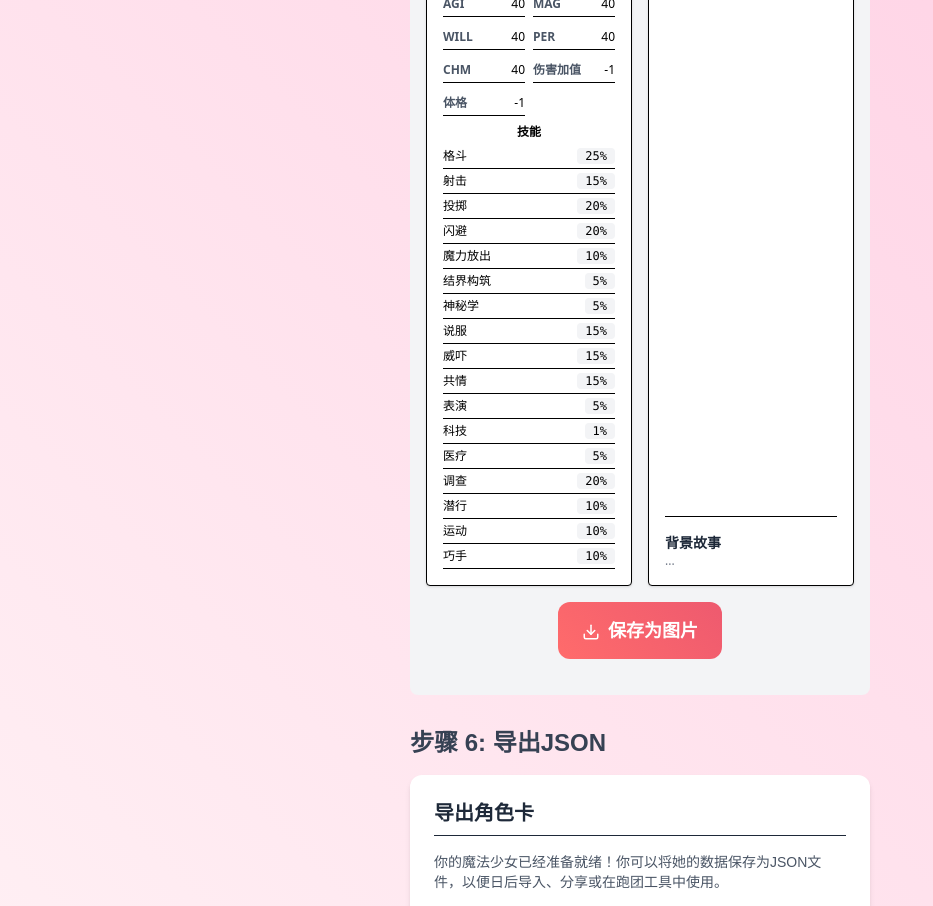
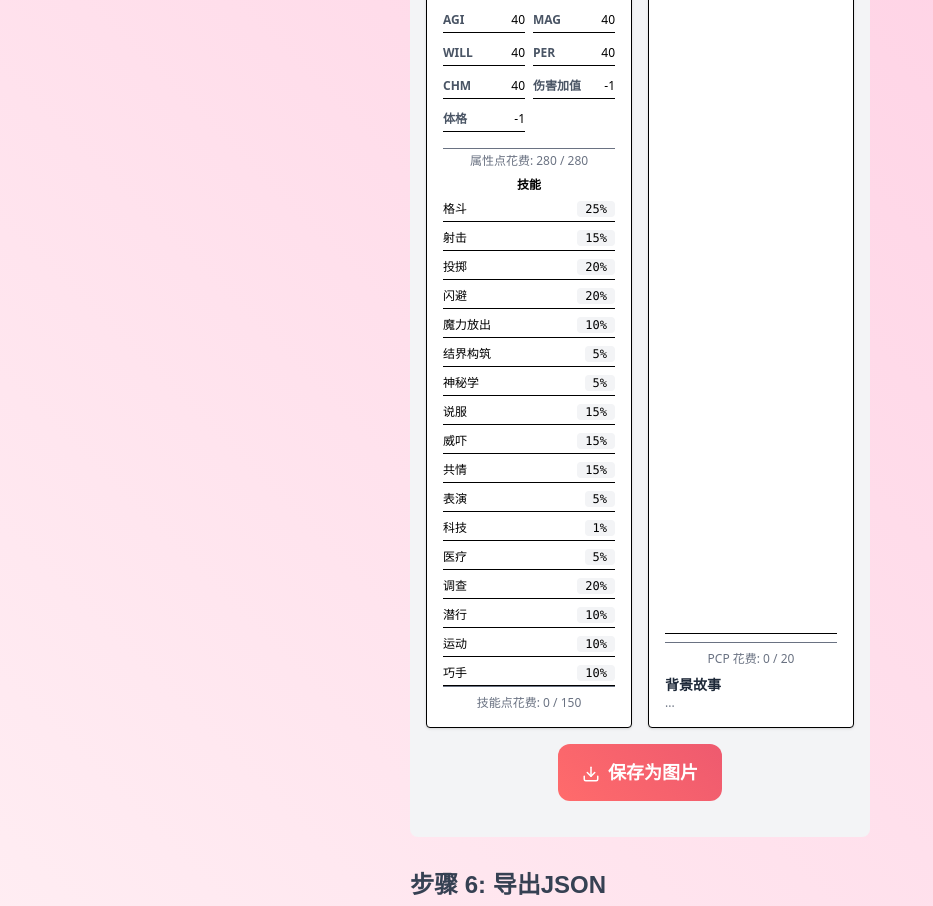
Before and after one commit to notuhao/MahoShojo-ARENA-TRPG-Helper, a Next.js app: page /character/create in a window 1280 px wide. Shown: the part 4080-4986 px from the top of the page, without its empty margins (0-933 px from the left). Built offline with nearby package versions, Linux system fonts and the light colour scheme.

Commit message:
feat: 显示角色花费点数

```diff
--- a/components/character-creator/CharacterSheetDisplay.tsx
+++ b/components/character-creator/CharacterSheetDisplay.tsx
@@ -11,27 +11,39 @@ import { Download } from 'lucide-react';
 /**
  * @fileoverview 角色卡可视化展示组件
  * @description
- * 负责将完整的角色卡数据（CharacterSheet）渲染成一个美观的、双页布局的卡片。
- * 同时，该组件内聚了使用 @zumer/snapdom 库进行截图导出的全部逻辑，
- * 遵循了参考项目 MahoShojo-Generator 中的成熟实践。
+ * 负责将完整的角色卡数据渲染成美观的卡片，并支持截图导出。
+ * [新增] 接收并展示属性、技能和能力的点数花费，并在超出默认上限时显示警告。
  */
+
+// 1. 更新 Props 接口，增加花费点数的属性
 interface CharacterSheetDisplayProps {
   characterSheet: CharacterSheet;
   onSaveImage: (imageUrl: string, width: number, height: number) => void;
+  spentAttributePoints: number;
+  spentSkillPoints: number;
+  spentPcpPoints: number;
 }
 
-const CharacterSheetDisplay: React.FC<CharacterSheetDisplayProps> = ({ characterSheet, onSaveImage }) => {
+const CharacterSheetDisplay: React.FC<CharacterSheetDisplayProps> = ({
+  characterSheet,
+  onSaveImage,
+  spentAttributePoints,
+  spentSkillPoints,
+  spentPcpPoints
+}) => {
   const cardRef = useRef<HTMLDivElement>(null);
   const { info, attributes, skills, powers } = characterSheet;
 
+  // 2. 定义规则书中的默认点数上限
+  const ATTR_LIMIT = 280;
+  const SKILL_LIMIT = 150;
+  const PCP_LIMIT = 20;
+
   // --- 数据计算与格式化 ---
-
-  // 计算衍生值
   const hp = Math.ceil((attributes.CON + attributes.STR) / 10);
   const mp = Math.ceil(attributes.MAG / 5);
   const radiance = Math.ceil(attributes.WILL / 5);
 
-  // 计算伤害加值(DB)和体格(Build)
   const getDamageBonusAndBuild = (strPlusCon: number) => {
     if (strPlusCon <= 64) return { db: '-2', build: -2 };
     if (strPlusCon <= 84) return { db: '-1', build: -1 };
@@ -43,34 +55,27 @@ const CharacterSheetDisplay: React.FC<CharacterSheetDisplayProps> = ({ character
   const { db, build } = getDamageBonusAndBuild(attributes.STR + attributes.CON);
 
   // --- 核心功能：导出为图片 ---
-
   const handleSaveImage = async () => {
     if (!cardRef.current) return;
 
     try {
-      // 截图前隐藏操作按钮，显示用于截图的Logo
       const buttonsContainer = cardRef.current.querySelector('.buttons-container') as HTMLElement;
       const logoPlaceholder = cardRef.current.querySelector('.logo-placeholder') as HTMLElement;
       if (buttonsContainer) buttonsContainer.style.display = 'none';
       if (logoPlaceholder) logoPlaceholder.style.display = 'flex';
 
-      // 执行截图
-      const result = await snapdom(cardRef.current, { scale: 1.5 }); // 提高分辨率
+      const result = await snapdom(cardRef.current, { scale: 1.5 });
 
-      // 截图后恢复UI
       if (buttonsContainer) buttonsContainer.style.display = 'flex';
       if (logoPlaceholder) logoPlaceholder.style.display = 'none';
 
       const imgElement = await result.toPng();
       const imageUrl = imgElement.src;
 
-      // 根据设备类型提供最佳保存体验
       const isMobileDevice = /Mobi/i.test(window.navigator.userAgent);
       if (isMobileDevice) {
-        // 移动端：调用父组件的回调，并传递尺寸
         onSaveImage(imageUrl, imgElement.naturalWidth, imgElement.naturalHeight);
       } else {
-        // 桌面端：直接触发文件下载
         const link = document.createElement('a');
         link.href = imageUrl;
         const fileName = info.codename || info.realName || '魔法少女';
@@ -82,7 +87,6 @@ const CharacterSheetDisplay: React.FC<CharacterSheetDisplayProps> = ({ character
     } catch (err) {
       alert('生成图片失败，请重试');
       console.error("图片生成失败:", err);
-      // 确保出错时也恢复UI
       const buttonsContainer = cardRef.current?.querySelector('.buttons-container') as HTMLElement;
       const logoPlaceholder = cardRef.current?.querySelector('.logo-placeholder') as HTMLElement;
       if (buttonsContainer) buttonsContainer.style.display = 'flex';
@@ -94,7 +98,7 @@ const CharacterSheetDisplay: React.FC<CharacterSheetDisplayProps> = ({ character
     <div ref={cardRef} className="bg-gray-100 p-4 rounded-lg font-sans">
       <div className="grid grid-cols-1 md:grid-cols-2 gap-4">
         {/* 第一页：战斗与核心数据 */}
-        <div className="bg-white p-4 rounded shadow-sm border">
+        <div className="bg-white p-4 rounded shadow-sm border flex flex-col">
           <div className="text-center border-b pb-2 mb-2">
             <p className="text-lg font-bold">{info.codename || '[代号]'}</p>
             <p className="text-sm text-gray-500">{info.realName || '[真名]'}</p>
@@ -126,14 +130,26 @@ const CharacterSheetDisplay: React.FC<CharacterSheetDisplayProps> = ({ character
             <div className="flex justify-between border-b py-1"><span className="font-semibold text-gray-600">体格</span><span>{build}</span></div>
           </div>
 
-          <div className="text-xs mt-2">
+          {/* 3. 新增：属性点花费显示 */}
+          <div className={`text-xs text-center mt-2 pt-1 border-t ${spentAttributePoints > ATTR_LIMIT ? 'text-red-600 font-bold' : 'text-gray-500'}`}>
+            属性点花费: {spentAttributePoints} / {ATTR_LIMIT} {spentAttributePoints > ATTR_LIMIT && ' (超额)'}
+          </div>
+
+          <div className="text-xs mt-2 flex-grow">
             <h4 className="font-bold mb-1 text-center">技能</h4>
+            <div className="space-y-1">
               {SKILLS.map(skill => (
                 <div key={skill.id} className="flex justify-between items-center border-b py-1">
                   <span>{skill.name}</span>
                   <span className="font-mono bg-gray-100 px-2 rounded">{skill.base(attributes) + (skills[skill.id] || 0)}%</span>
                 </div>
               ))}
+            </div>
+          </div>
+
+          {/* 4. 新增：技能点花费显示 */}
+          <div className={`text-xs text-center mt-auto pt-2 border-t ${spentSkillPoints > SKILL_LIMIT ? 'text-red-600 font-bold' : 'text-gray-500'}`}>
+             技能点花费: {spentSkillPoints} / {SKILL_LIMIT} {spentSkillPoints > SKILL_LIMIT && ' (超额)'}
           </div>
         </div>
 
@@ -150,7 +166,7 @@ const CharacterSheetDisplay: React.FC<CharacterSheetDisplayProps> = ({ character
           <div className="border-b pb-2 mb-2 flex-grow">
             <h4 className="font-bold text-sm">能力：魔装</h4>
             <div className="space-y-2 mt-1">
-              {powers.map(power => {
+              {powers.length > 0 ? powers.map(power => {
                 const effect = EFFECT_TAGS.find(e => e.id === power.effectTagId);
                 const modifiers = MODIFIER_TAGS.filter(m => power.modifierTagIds.includes(m.id));
                 return (
@@ -160,8 +176,12 @@ const CharacterSheetDisplay: React.FC<CharacterSheetDisplayProps> = ({ character
                     {modifiers.length > 0 && <p className="text-gray-600 pl-2">修正: {modifiers.map(m => m.name).join(', ')}</p>}
                   </div>
                 )
-              })}
+              }) : <p className="text-xs text-gray-400 italic text-center py-2">暂未设计能力</p>}
             </div>
+          </div>
+           {/* 5. 新增：PCP花费显示 */}
+           <div className={`text-xs text-center mt-auto pt-2 border-t ${spentPcpPoints > PCP_LIMIT ? 'text-red-600 font-bold' : 'text-gray-500'}`}>
+             PCP 花费: {spentPcpPoints} / {PCP_LIMIT} {spentPcpPoints > PCP_LIMIT && ' (超额)'}
           </div>
           <div className="text-xs text-gray-500 mt-2">
             <h4 className="font-bold text-sm text-gray-800">背景故事</h4>
@@ -170,7 +190,6 @@ const CharacterSheetDisplay: React.FC<CharacterSheetDisplayProps> = ({ character
         </div>
       </div>
 
-      {/* 操作按钮，仅在UI中显示，截图时隐藏 */}
       <div className="buttons-container mt-4 flex justify-center">
         <button onClick={handleSaveImage} className="generate-button !w-auto px-6">
           <Download className="inline-block mr-2" size={18}/>
@@ -178,7 +197,6 @@ const CharacterSheetDisplay: React.FC<CharacterSheetDisplayProps> = ({ character
         </button>
       </div>
 
-      {/* Logo占位符，仅在截图时显示 */}
       <div className="logo-placeholder" style={{ display: 'none', justifyContent: 'center', marginTop: '1rem' }}>
         <Image
             src="/logo-white-qrcode.svg"
--- a/pages/character/create.tsx
+++ b/pages/character/create.tsx
@@ -226,6 +226,9 @@ const CharacterCreatorPage: React.FC = () => {
               <CharacterSheetDisplay
                 characterSheet={character}
                 onSaveImage={handleSaveImageCallback}
+                spentAttributePoints={spentAttributePoints}
+                spentSkillPoints={spentSkillPoints}
+                spentPcpPoints={spentPcpPoints}
               />
             </section>
 
```
Lines whose indentation alone changed are shown as unchanged.
